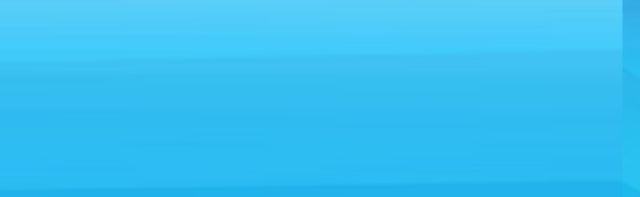
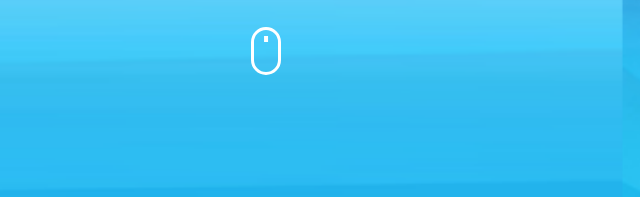
Before and after one commit to sauliuskarlinskas/coming-soon, a website: page index.html in a window 1280 px wide. Shown: the part 462-659 px from the top of the page, 374-1014 px from the left. Drawn offline with Linux system fonts and the light colour scheme.

Commit message:
Mouse fix

```diff
--- a/css/components/mouse.css
+++ b/css/components/mouse.css
@@ -1,3 +1,32 @@
 .mouse {
-    width: ;
+    font-size: 3px;
+    width: 10em;
+    height: 16em;
+    border: 1.3em solid white;
+    border-radius: 5em;
+    position: relative;
 }
+.mouse::after {
+    content: '';
+    display: block;
+    width: 1.3em;
+    height: 2em;
+    background-color: white;
+    position: absolute;
+    top: 2em;
+    left: 50%;
+    transform: translateX(-50%);
+    animation-name: scrolling;
+    animation-duration: 1s;
+    animation-iteration-count: infinite;
+}
+@keyframes scrolling {
+   0%{
+    top: 2em;
+    opacity: 1;
+   }
+   100% {
+    top: 9em;
+    opacity: 0;
+   }
+}
--- a/index.html
+++ b/index.html
@@ -33,6 +33,7 @@
                     <div class="label">Seconds</div>
                   </div>
                 </div>
+                <div class="mouse"></div>
             </div>
         </section>
         <section class="container main-content">
```
